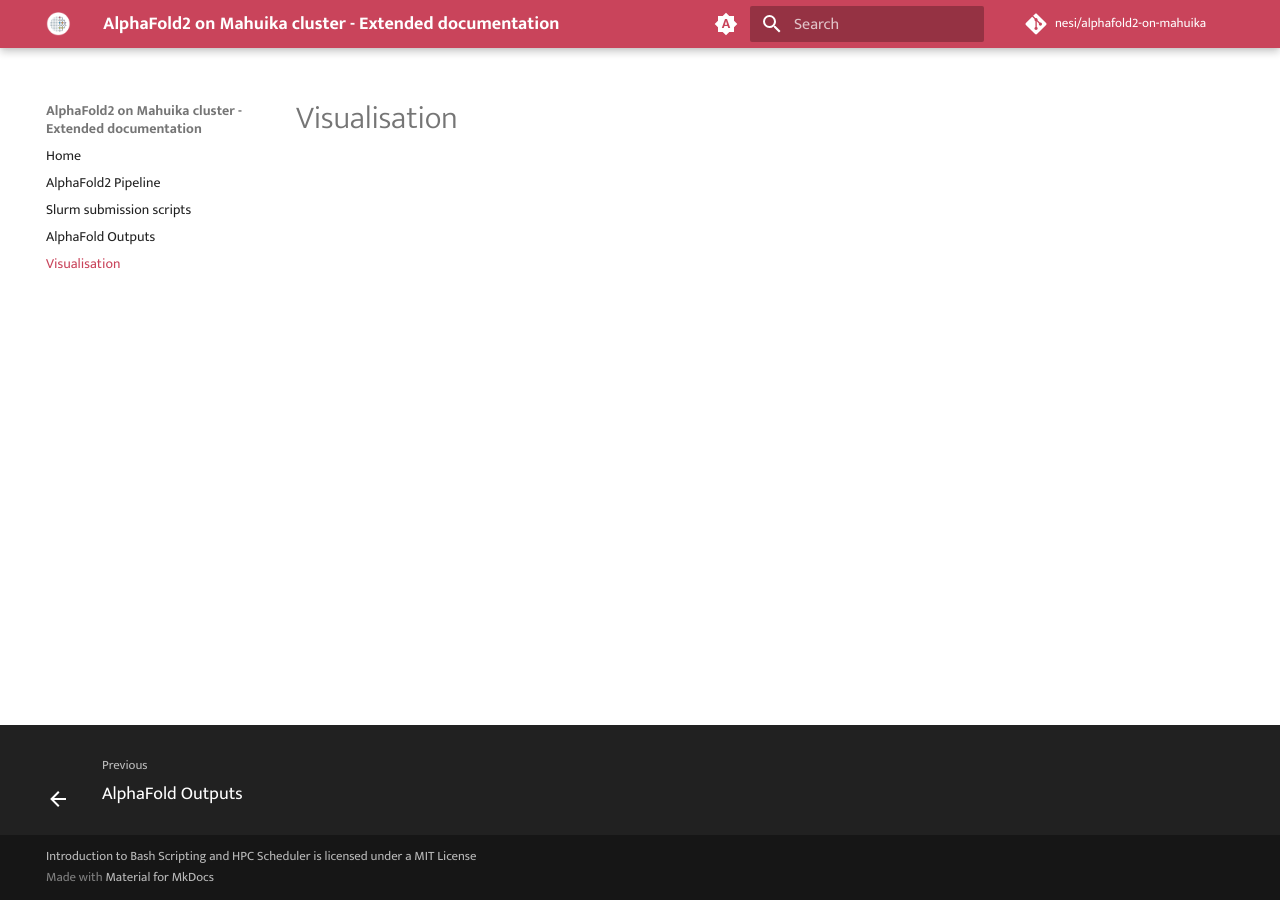
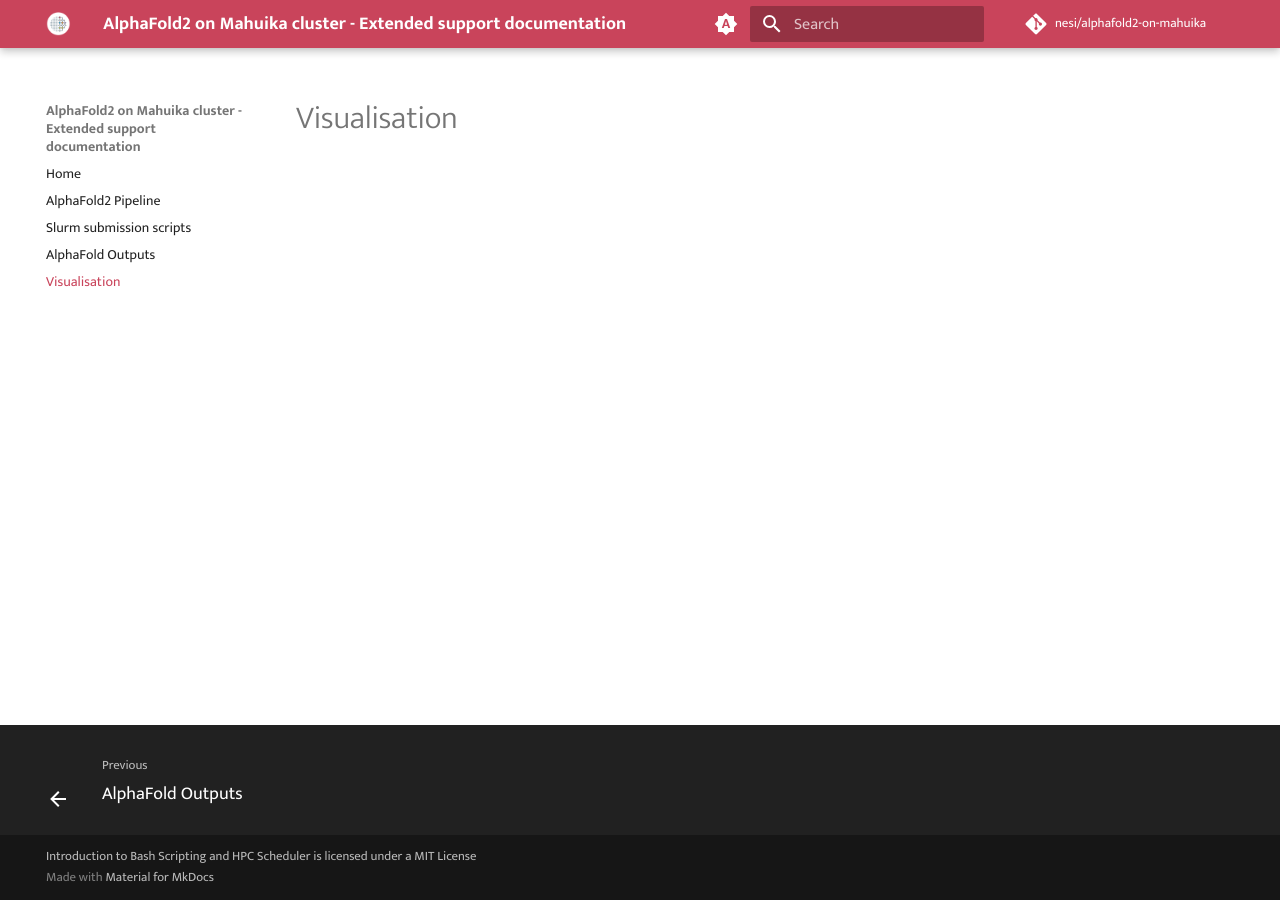
Before and after one commit to nesi/alphafold2-on-mahuika, an MkDocs documentation site: the page built from docs/4_visualisation.md, in a window 1280 px wide. Built offline with MkDocs 1.6.1 and Material for MkDocs 9.7.7, drawn with Linux system fonts in a browser that asks for light colours; comment, search, counter and statistics services are not loaded.

Commit message:
update mkdocs

```diff
--- a/mkdocs.yml
+++ b/mkdocs.yml
@@ -1,4 +1,4 @@
-site_name: AlphaFold2 on Mahuika cluster - Extended documentation
+site_name: AlphaFold2 on Mahuika cluster - Extended support documentation
 site_author: NeSI
 site_dir: public
 site_url: "https://nesi.github.io/alphafold2-on-mahuika/"
```
